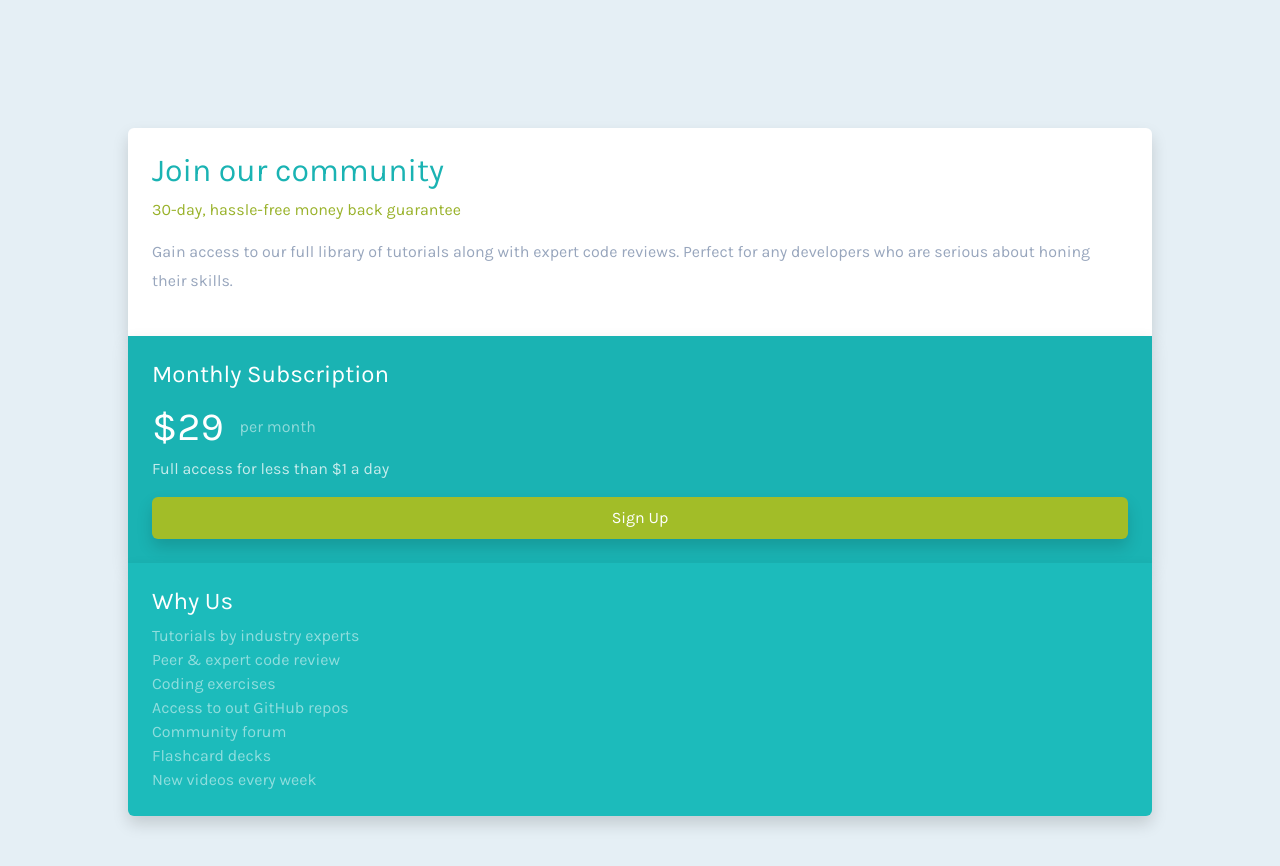
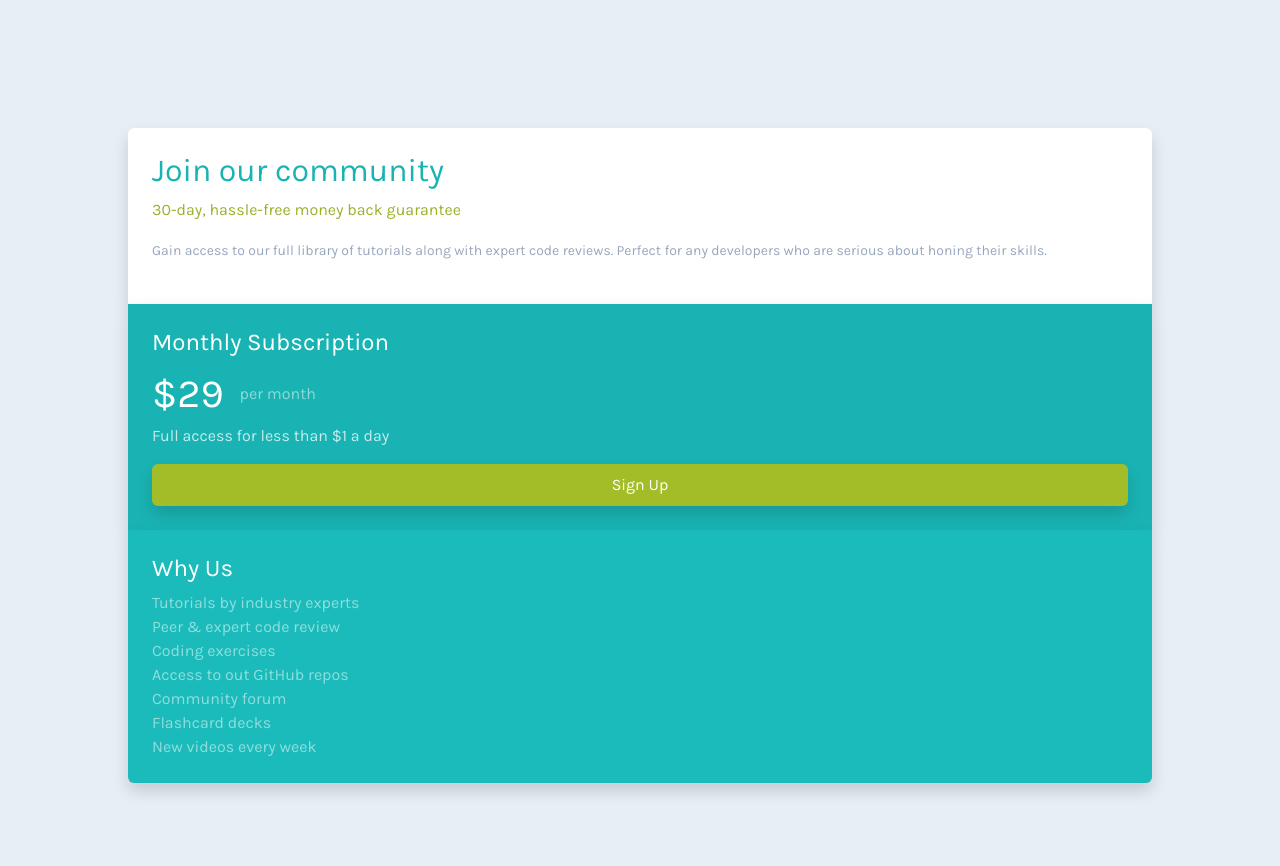
Before and after one commit to hrechkovski/bootstrap, a plain HTML site: page index.html in a window 1280 px wide. Drawn offline with nearby package versions, Linux system fonts and the light colour scheme.

Commit message:
bg change

```diff
--- a/index.html
+++ b/index.html
@@ -24,8 +24,8 @@
     <title>Frontend Mentor | Single Price Grid Component</title>
     <!-- Feel free to remove these styles or customise in your own stylesheet 👍 -->
   </head>
-  <body>
-    <div class="container vstack container-width background min-vh-100">
+  <body class="background">
+    <div class="container vstack container-width min-vh-100">
       <div class="row">
         <div class="col p-4 first-block rounded-top-2 shadow">
           <h2 class="h2-title">Join our community</h2>
--- a/style.css
+++ b/style.css
@@ -1,9 +1,8 @@
 body {
   font-family: "Karla", serif;
-  font-size: 16px;
 }
 .container-width {
-  max-width: 96rem;
+  max-width: 1440px;
 }
 .background {
   background-color: hsl(204, 43%, 93%);
@@ -21,6 +20,7 @@ body {
 .text-adjust {
   color: hsl(218, 22%, 67%);
   line-height: 1.8;
+  font-size: 14px;
 }
 .second-block {
   background-color: rgb(26, 179, 179);
```
